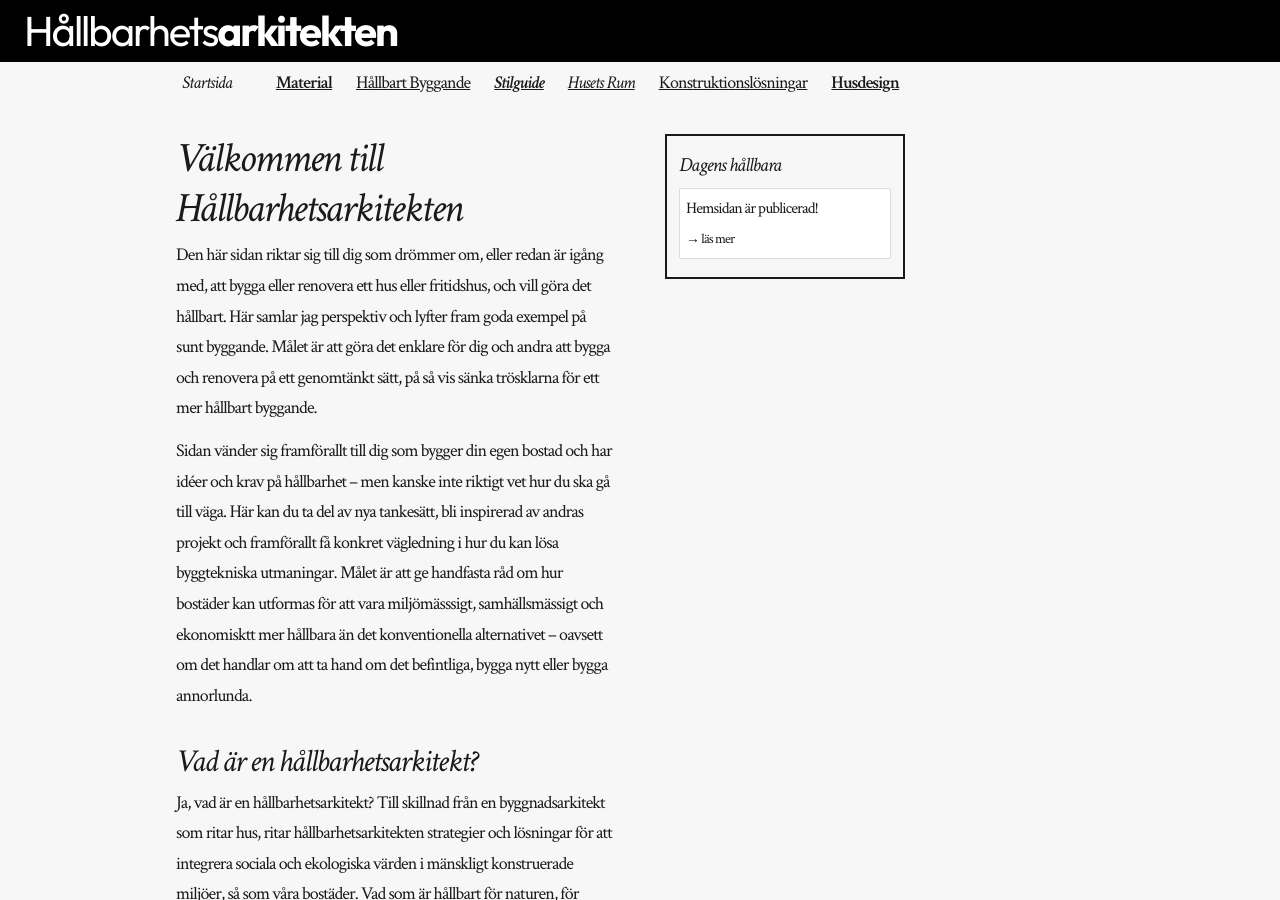
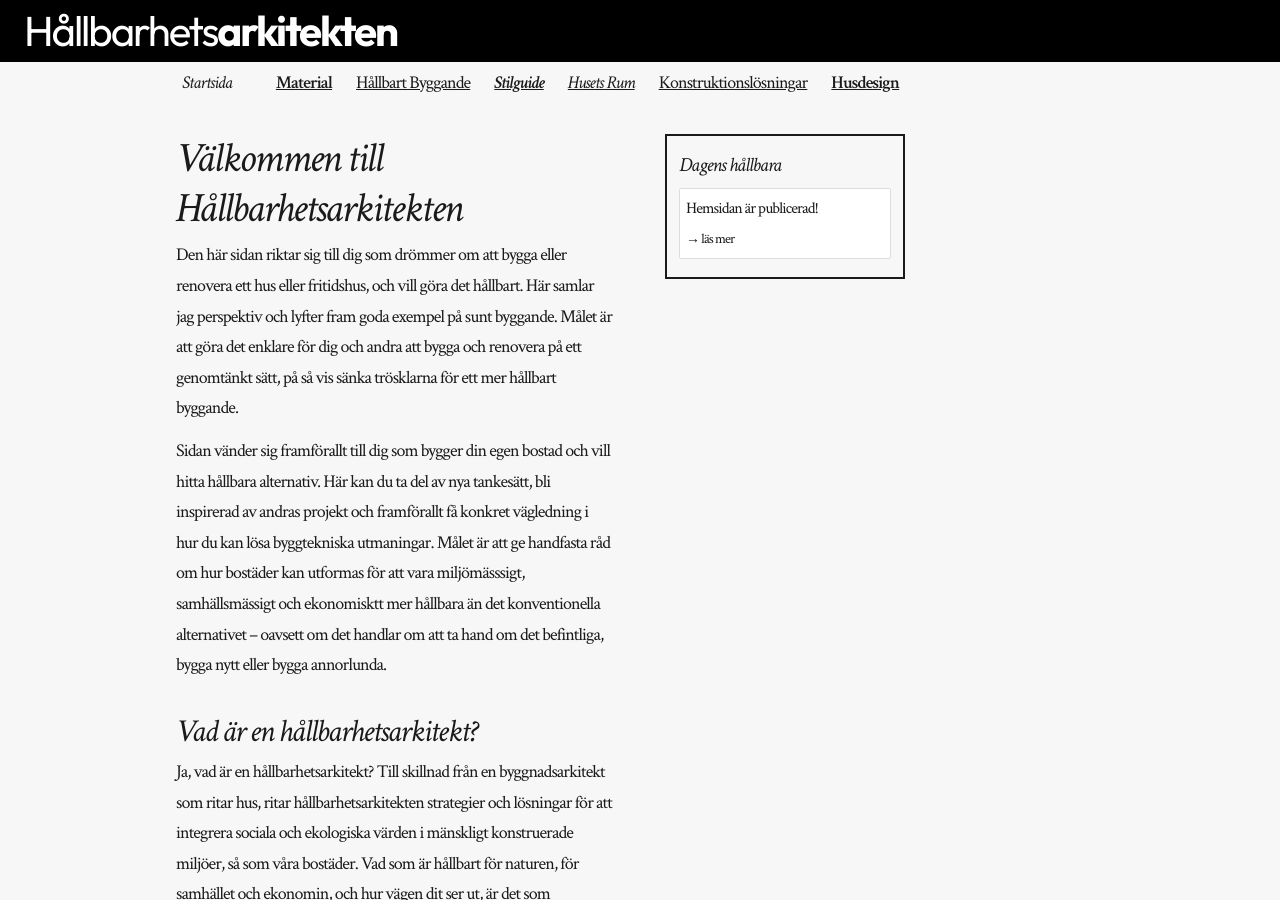
Before and after one commit to rikardv/rikardv.github.io, a Jekyll site: the page built from index.md, in a window 1280 px wide and 900 px high. Built offline with Jekyll 4.4.1, drawn with Linux system fonts in a browser that asks for light colours.

Commit message:
Update index.md

```diff
--- a/index.md
+++ b/index.md
@@ -3,6 +3,6 @@ layout: home
 title: Startsida
 ---
 
-Den här sidan riktar sig till dig som drömmer om, eller redan är igång med, att bygga eller renovera ett hus eller fritidshus, och vill göra det hållbart. Här samlar jag perspektiv och lyfter fram goda exempel på sunt byggande. Målet är att göra det enklare för dig och andra att bygga och renovera på ett genomtänkt sätt, på så vis sänka trösklarna för ett mer hållbart byggande.
+Den här sidan riktar sig till dig som drömmer om att bygga eller renovera ett hus eller fritidshus, och vill göra det hållbart. Här samlar jag perspektiv och lyfter fram goda exempel på sunt byggande. Målet är att göra det enklare för dig och andra att bygga och renovera på ett genomtänkt sätt, på så vis sänka trösklarna för ett mer hållbart byggande.
 
-Sidan vänder sig framförallt till dig som bygger din egen bostad och har idéer och krav på hållbarhet – men kanske inte riktigt vet hur du ska gå till väga. Här kan du ta del av nya tankesätt, bli inspirerad av andras projekt och framförallt få konkret vägledning i hur du kan lösa byggtekniska utmaningar. Målet är att ge handfasta råd om hur bostäder kan utformas för att vara miljömässsigt, samhällsmässigt och ekonomisktt mer hållbara än det konventionella alternativet – oavsett om det handlar om att ta hand om det befintliga, bygga nytt eller bygga annorlunda.
+Sidan vänder sig framförallt till dig som bygger din egen bostad och vill hitta hållbara alternativ. Här kan du ta del av nya tankesätt, bli inspirerad av andras projekt och framförallt få konkret vägledning i hur du kan lösa byggtekniska utmaningar. Målet är att ge handfasta råd om hur bostäder kan utformas för att vara miljömässsigt, samhällsmässigt och ekonomisktt mer hållbara än det konventionella alternativet – oavsett om det handlar om att ta hand om det befintliga, bygga nytt eller bygga annorlunda.
```
